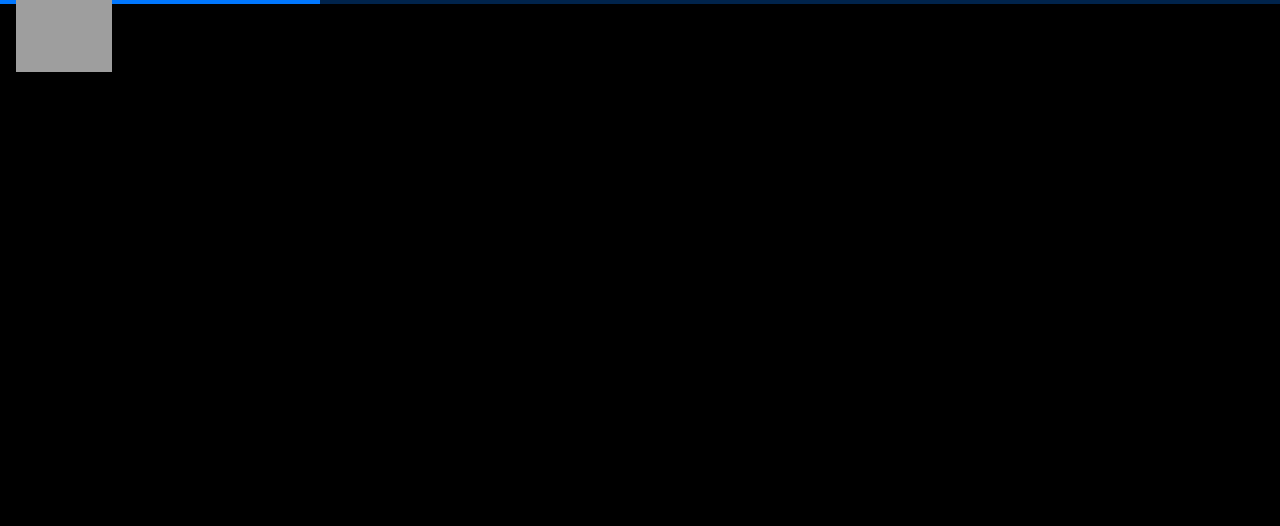
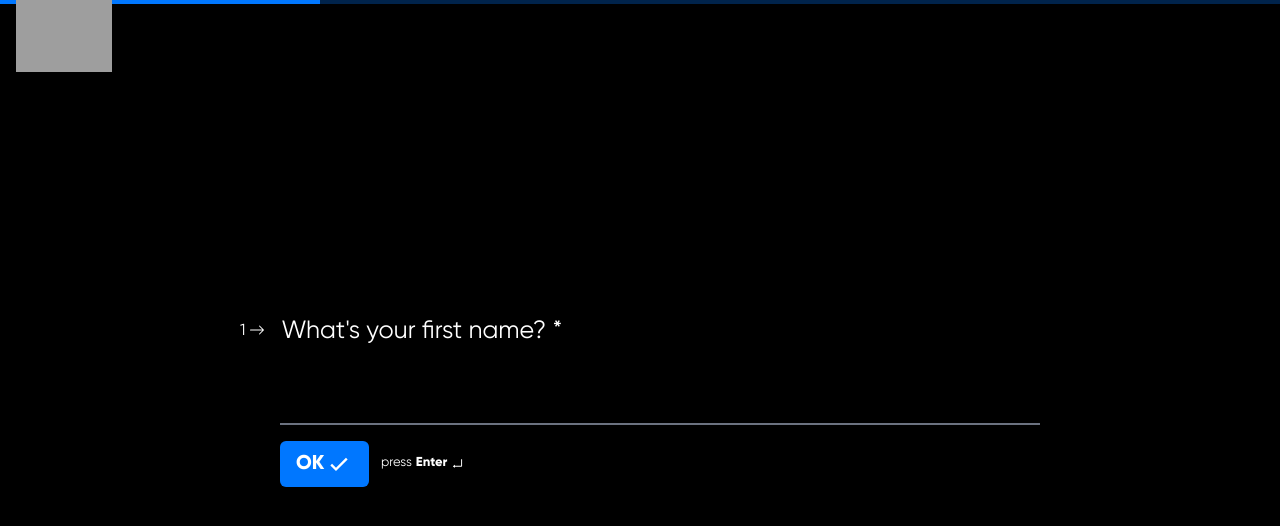
Before and after one commit to NeerajSati/typeform, a React (Create React App) app: page / in a window 1280 px wide. Shown: the top 526 px of the page. Built offline with nearby package versions, Linux system fonts and the light colour scheme; grey boxes are pictures that could not be loaded; the HTML template or start-up script is replaced by a standard one.

Commit message:
Sample input page created

```diff
--- a/package.json
+++ b/package.json
@@ -8,6 +8,7 @@
     "@testing-library/user-event": "^13.5.0",
     "react": "^18.2.0",
     "react-dom": "^18.2.0",
+    "react-icons": "^4.8.0",
     "react-scripts": "5.0.1",
     "web-vitals": "^2.1.4"
   },
--- a/src/components/Pagecover.jsx
+++ b/src/components/Pagecover.jsx
@@ -1,5 +1,6 @@
 import React from 'react'
 import logo from '../assets/logo.svg'
+import Renderpage from './Renderpage'
 function Pagecover() {
   return (
     <div>
@@ -8,6 +9,11 @@ function Pagecover() {
                 <img className='w-24' src={logo} alt='Logo'></img>
             </div>
         </div>
+        <div className='w-full flex items-center justify-center' style={{minHeight: 'calc(100vh - 4.5rem)'}}>
+            <div className='text-white w-[80vw] min-h-[20rem] translate-y-[-2rem] sm:w-[75vw] lg:w-[800px] flex flex-col justify-center items-start font-[Gilroy400] text-[25px] font-s'>
+                <Renderpage idx={0}/>
+            </div>
+        </div>
     </div>
   )
 }
--- /dev/null
+++ b/src/components/Renderpage.jsx
@@ -0,0 +1,25 @@
+import React from 'react'
+import { BsArrowRight } from 'react-icons/bs';
+import { BiCheck } from 'react-icons/bi';
+import { AiOutlineEnter } from 'react-icons/ai';
+
+function Renderpage({idx}){
+    switch(idx){
+        case 0: return(<>
+            <div className='flex'><span className='text-[1rem] flex pt-[0.4rem]'>1 <BsArrowRight className='ml-1 mr-4 mt-[0.2rem]'/></span> What's your first name? *</div>
+            <div className='w-full pl-10 mt-5'>
+                <input className='bg-black w-full border-b-2 border-b-gray-500 pb-2 text-[30px] focus:outline-none'></input>
+                <div className='flex items-center'>
+                    <button className='bg-[#0077ff] p-4 pt-2 pb-2 flex text-[20px] font-[Gilroy700] rounded-md mt-4'>OK<BiCheck className='text-[1.8rem]'/></button>
+                    <span className='text-[13px] ml-3 mt-3'>press </span>
+                    <span className='text-[13px] font-[Gilroy700] pl-1 flex mt-3'>Enter <AiOutlineEnter className='mt-1 ml-1'/></span>
+                </div>
+            </div>
+            </>);
+        default: return(
+            <div>Temp</div>
+            );
+    }
+}
+
+export default Renderpage
```
Also changed, not shown: 1 other file (tests, documents, lock files or other folders).
